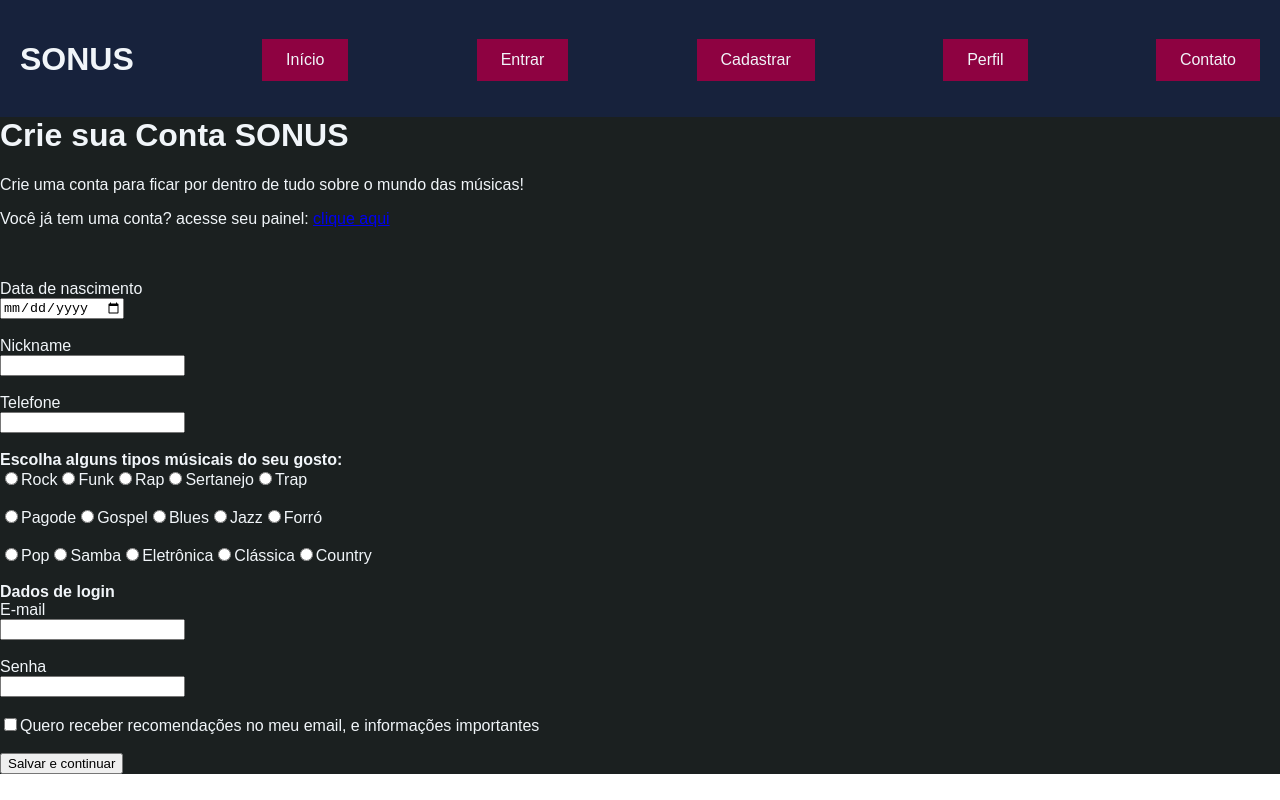
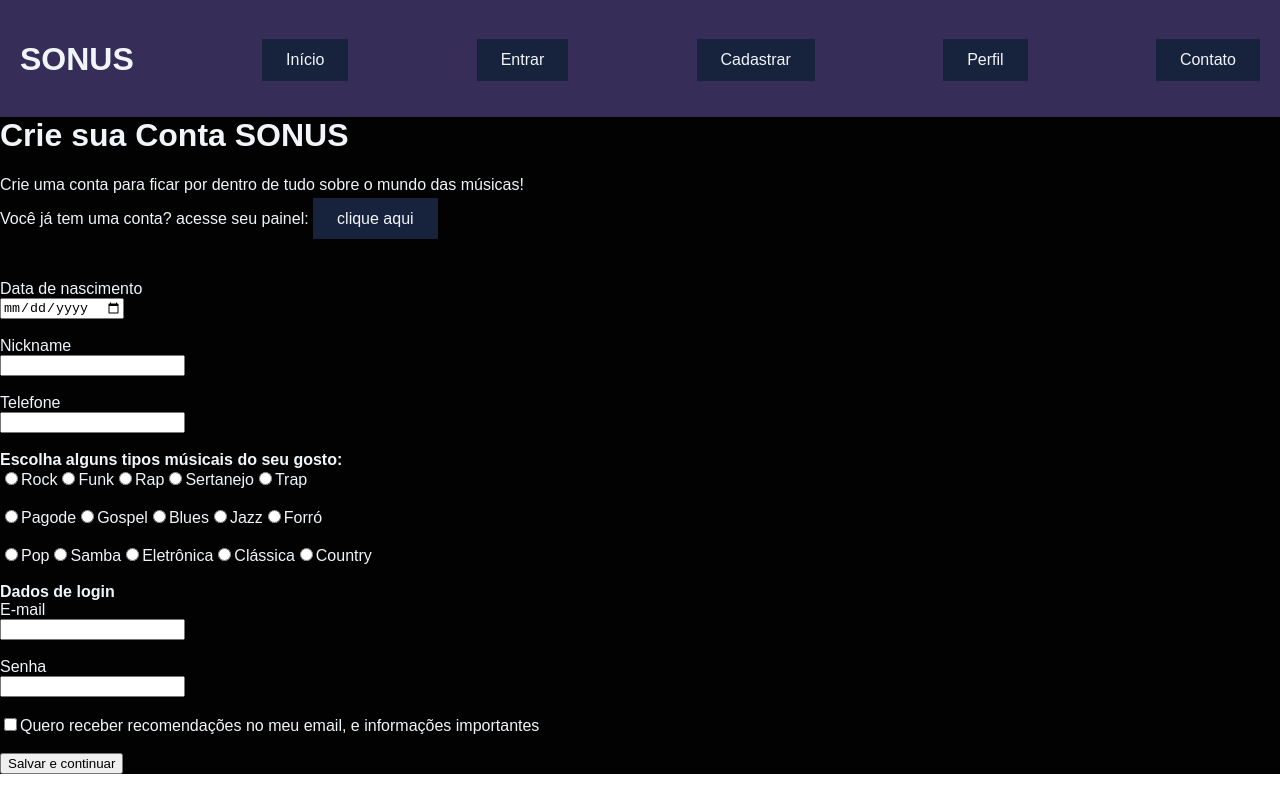
Before and after one commit to JhowEight/project_sonus, a Next.js app: page /Cadastro_J in a window 1280 px wide. Built offline with nearby package versions, Linux system fonts and the light colour scheme.

Commit message:
CSS do menu

```diff
--- a/app/Cadastro_J/components/Cadastrar.js
+++ b/app/Cadastro_J/components/Cadastrar.js
@@ -1,10 +1,10 @@
 function Cadastrar() {
     return (
-        <div className=" bg-[#1B2020] text-slate-100 -my-6 -mx-2 " >
+        <div className=" bg-[#020202] text-slate-100 -my-6 -mx-2 " >
 
         <h1>Crie sua Conta SONUS</h1>
         <p>Crie uma conta para ficar por dentro de tudo sobre o mundo das músicas!</p>
-        <p>Você já tem uma conta? acesse seu painel: <a href="J_entrar.html" >clique aqui</a> </p>
+        <p>Você já tem uma conta? acesse seu painel: <a className=" px-6 py-3 bg-[#17223C] no-underline text-slate-100 " href="#" >clique aqui</a> </p>
 
         <form/>
 
--- a/app/Cadastro_J/components/Menu.js
+++ b/app/Cadastro_J/components/Menu.js
@@ -2,14 +2,14 @@ import "./Menu.css"
 
 function Menu() {
     return (
-        <div className="Menu -my-2 -mx-2 bg-[#17223C] text-slate-100 " >
+        <div className="Menu -my-2 -mx-2 bg-[#362D58] text-slate-100 " >
 
             <h1>  SONUS </h1>
-            <a className=" px-6 py-3 bg-[#8E0241] no-underline text-slate-100 " href="#" >Início</a>
-            <a className=" px-6 py-3 bg-[#8E0241] no-underline text-slate-100 " href="#" >Entrar</a>
-            <a className=" px-6 py-3 bg-[#8E0241] no-underline text-slate-100 " href="#">Cadastrar</a>
-            <a className=" px-6 py-3 bg-[#8E0241] no-underline text-slate-100 " href="#" > Perfil </a>
-            <a className=" px-6 py-3 bg-[#8E0241] no-underline text-slate-100 " href="#" >Contato</a>
+            <a className=" px-6 py-3 bg-[#17223C] no-underline text-slate-100 " href="#" >Início</a>
+            <a className=" px-6 py-3 bg-[#17223C] no-underline text-slate-100 " href="#" >Entrar</a>
+            <a className=" px-6 py-3 bg-[#17223C] no-underline text-slate-100 " href="#">Cadastrar</a>
+            <a className=" px-6 py-3 bg-[#17223C] no-underline text-slate-100 " href="#" > Perfil </a>
+            <a className=" px-6 py-3 bg-[#17223C] no-underline text-slate-100 " href="#" >Contato</a>
 
         </div>
 
```
